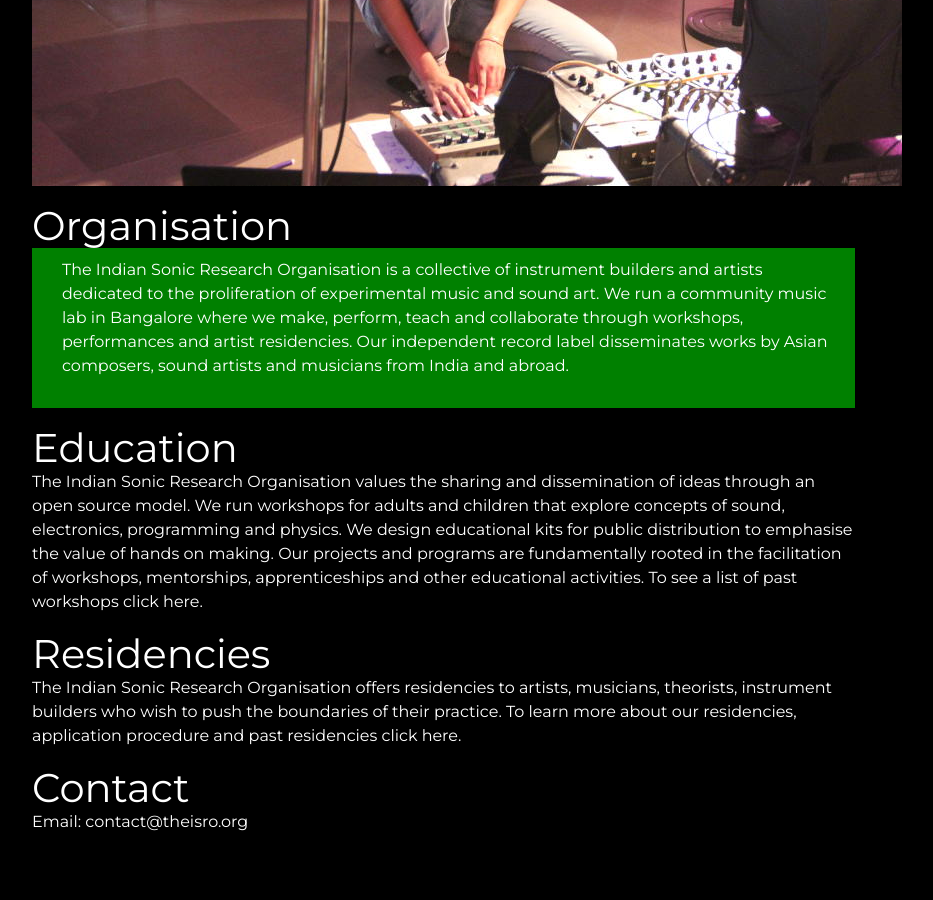
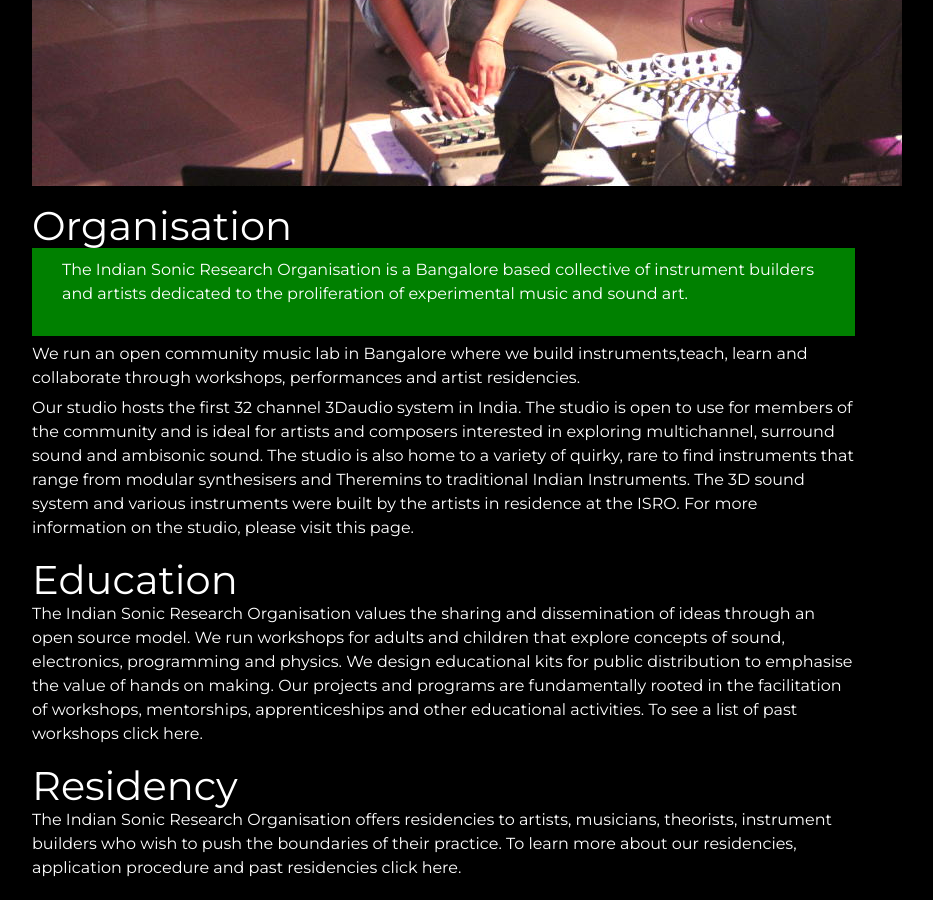
Before and after one commit to ya5ha5/theisro.github.io, a Jekyll site: the page built from about.md, in a window 1280 px wide and 900 px high, scrolled down 375 px. Shown: the whole window, without its empty margins (303-1236 px from the left). Built offline with Jekyll 4.4.1, drawn with Linux system fonts in a browser that asks for light colours; nearby versions of some CDN libraries.

Commit message:
Update about.md
This is an update to the about page. This was done while waiting for Arun to fix permission issues.

```diff
--- a/about.md
+++ b/about.md
@@ -8,12 +8,18 @@
 # Organisation
 
 {:.highlight-green}
-The Indian Sonic Research Organisation is a collective of instrument builders and artists dedicated to the proliferation of experimental music and sound art. We run a community music lab in Bangalore where we make, perform, teach and collaborate through workshops, performances and artist residencies. Our independent record label disseminates works by Asian composers, sound artists and musicians from India and abroad.
+
+The Indian Sonic Research Organisation is a Bangalore based collective of instrument builders and artists dedicated to the proliferation of experimental music and sound art.
+
+We run an open community music lab in Bangalore where we build instruments,teach, learn and collaborate through workshops, performances and artist residencies.
+
+Our studio hosts the first 32 channel 3Daudio system in India. The studio is open to use for members of the community  and is ideal for artists and composers  interested in exploring multichannel, surround sound and ambisonic sound. The studio is also home to a variety of quirky, rare to find instruments that range from modular synthesisers and Theremins to traditional Indian Instruments. The 3D sound system and various instruments were built by the artists in residence at the ISRO. For more information on the studio, please visit this page.
+
 
 # Education
 The Indian Sonic Research Organisation values the sharing and dissemination of ideas through an open source model. We run workshops for adults and children that explore concepts of sound, electronics, programming and physics. We design educational kits for public distribution to emphasise the value of hands on making. Our projects and programs are fundamentally rooted in the facilitation of workshops, mentorships, apprenticeships and other educational activities. To see a list of past workshops [click here.](/workshop.html)
 
-# Residencies
+# Residency
 The Indian Sonic Research Organisation offers residencies to artists, musicians, theorists, instrument builders who wish to push the boundaries of their practice. To learn more about our residencies, application procedure and past residencies [click here.](/residency.html)
 
 # Contact
```
